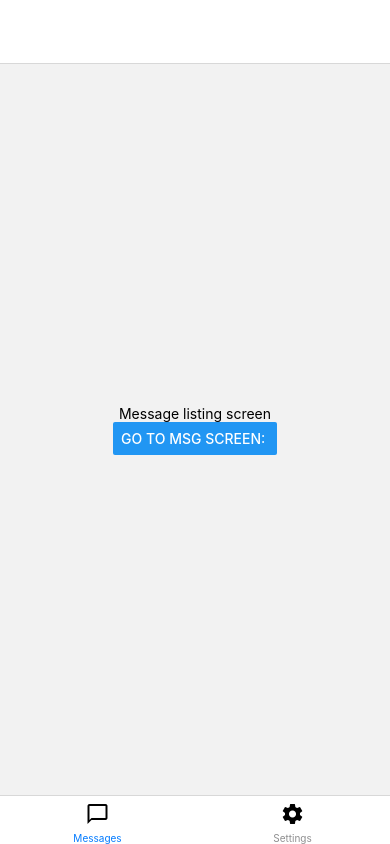
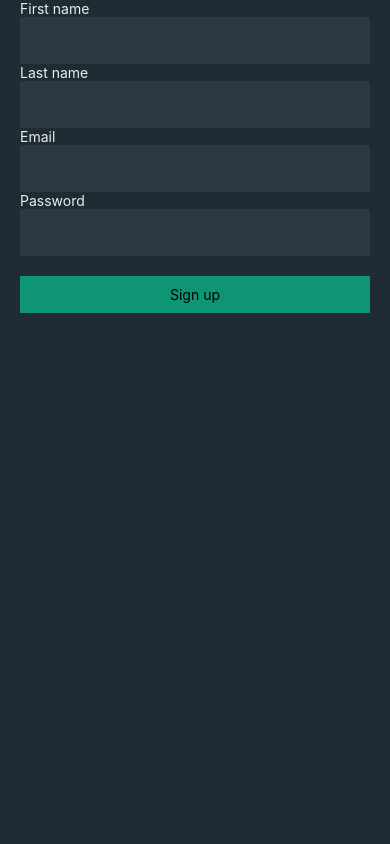
Before and after one commit to lokeam/rn-mobile-im, a React Native app: screen / in a window 390 px wide. Built offline with nearby package versions, Linux system fonts and the light colour scheme.

Commit message:
feat: add SignUpForm component for Auth screen

```diff
--- /dev/null
+++ b/components/Input.js
@@ -0,0 +1,49 @@
+import { StyleSheet, Text, TextInput, View } from "react-native";
+import colors from "../constants/colors";
+
+const Input = (props) => {
+  const { errorText } = props;
+  return (
+    <View style={styles.container}>
+      <Text style={styles.textBox}>{props.label}</Text>
+
+      <View style={styles.inputContainer}>
+        <TextInput style={styles.textBox} />
+      </View>
+
+      {
+        errorText ? (
+          <View style={styles.errorContainer}>
+            <Text style={styles.errorText}>{errorText}</Text>
+          </View>
+        ) : null
+      }
+    </View>
+  )
+};
+
+const styles = StyleSheet.create({
+  container: {
+      width: '100%'
+  },
+  errorContainer: {
+    marginVertical: 5
+  },
+  errorText: {
+    color: '#f15c6d',
+    fontSize: 13,
+  },
+  inputContainer: {
+    width: '100%',
+    backgroundColor: 'red',
+    paddingHorizontal: 10,
+    paddingVertical: 15,
+    borderRadius: 2,
+    backgroundColor: '#2a3942'
+  },
+  textBox: {
+    color: colors.messageTextColor
+  }
+});
+
+export default Input;
--- /dev/null
+++ b/components/PageContainer.js
@@ -0,0 +1,19 @@
+import { StyleSheet, View } from "react-native";
+
+const PageContainer = (props) => {
+  return (
+    <View style={{...styles.container, ...props.style}}>
+      {props.children}
+    </View>
+  )
+};
+
+const styles = StyleSheet.create({
+  container: {
+      paddingHorizontal: 20,
+      flex: 1,
+      backgroundColor: '#202c33'
+  }
+});
+
+export default PageContainer;
--- /dev/null
+++ b/components/SubmitButton.js
@@ -0,0 +1,36 @@
+import React from 'react';
+import { StyleSheet, TouchableOpacity, Text } from 'react-native';
+import colors from '../constants/colors';
+
+const SubmitButton = (props) => {
+  const { title, style: styleProps } = props;
+  // hardcode form validation for testing
+  const formValidated = true;
+
+  return (
+    <TouchableOpacity
+      style={[
+        styleProps,
+        styles.button,
+        formValidated && styles.buttonActive
+      ]}>
+      <Text>{title}</Text>
+    </TouchableOpacity>
+  );
+}
+
+const styles = StyleSheet.create({
+  button: {
+    backgroundColor: colors.borderUIColor,
+    paddingHorizontal: 30,
+    paddingVertical: 10,
+    justifyContent: 'center',
+    alignItems: 'center',
+  },
+  buttonActive: {
+    backgroundColor: colors.messageSendButtonColor,
+  },
+
+});
+
+export default SubmitButton;
--- a/constants/colors.js
+++ b/constants/colors.js
@@ -22,5 +22,6 @@ export default {
   inputBackground: '#2a3942',
   inputTextColor: '#d1d7db',
   messageTextColor: '#e9edef',
-  messageSendButtonColor: '#0e9674'
+  messageSendButtonColor: '#0e9674', // also button color
+  borderUIColor: '#d1d7db'
 }
--- a/navigation/AppNavigator.js
+++ b/navigation/AppNavigator.js
@@ -2,11 +2,20 @@ import React from 'react';
 import { NavigationContainer } from '@react-navigation/native';
 
 import MainNavigator from './MainNavigator';
+import SignUpScreen from '../screens/AuthenticationScreen';
+
+// testing auth / login screen
+const isAuthorized = false;
 
 const AppNavigator = () => {
   return (
     <NavigationContainer>
-      <MainNavigator />
+      { isAuthorized ? (
+        <MainNavigator />
+      ) : (
+        <SignUpScreen />
+        )
+      }
     </NavigationContainer>
   );
 }
--- /dev/null
+++ b/screens/AuthenticationScreen.js
@@ -0,0 +1,55 @@
+import React from 'react';
+import { View, Text, StyleSheet, Button } from 'react-native';
+import { SafeAreaView } from 'react-native-safe-area-context';
+
+import PageContainer from '../components/PageContainer';
+import Input from '../components/Input';
+import SubmitButton from '../components/SubmitButton';
+import colors from '../constants/colors';
+
+const AuthenticationScreen = (props) => {
+
+    return (
+      <SafeAreaView style={styles.container}>
+        <PageContainer>
+          <Input
+            styles={styles.textLabel}
+            label="First name"
+            errorText=""
+          />
+          <Input
+            styles={styles.textLabel}
+            label="Last name"
+            errorText=""
+          />
+          <Input
+            styles={styles.textLabel}
+            label="Email"
+            errorText=""
+          />
+          <Input
+            styles={styles.textLabel}
+            label="Password"
+            errorText=""
+          />
+          <SubmitButton
+            onPress={() => console.log('Submit button pressed')}
+            style={{ marginTop: 20 }}
+            title="Sign up"
+          />
+        </PageContainer>
+      </SafeAreaView>
+    );
+};
+
+const styles = StyleSheet.create({
+    container: {
+      flex: 1,
+      backgroundColor: '#2a3942'
+    },
+    textLabel: {
+      placeholder: "white",
+    }
+});
+
+export default AuthenticationScreen;
--- a/screens/MsgScreen.js
+++ b/screens/MsgScreen.js
@@ -45,7 +45,6 @@ const MsgScreen = (props) => {
                 onChangeText={text => setMessageText(text)}
                 onSubmitEditing={sendMessage}
                 placeholder="Message"
-                placeholderTextColor="#d1d7db"
                 style={styles.textBox}
                 value={messageText}
               />
```
